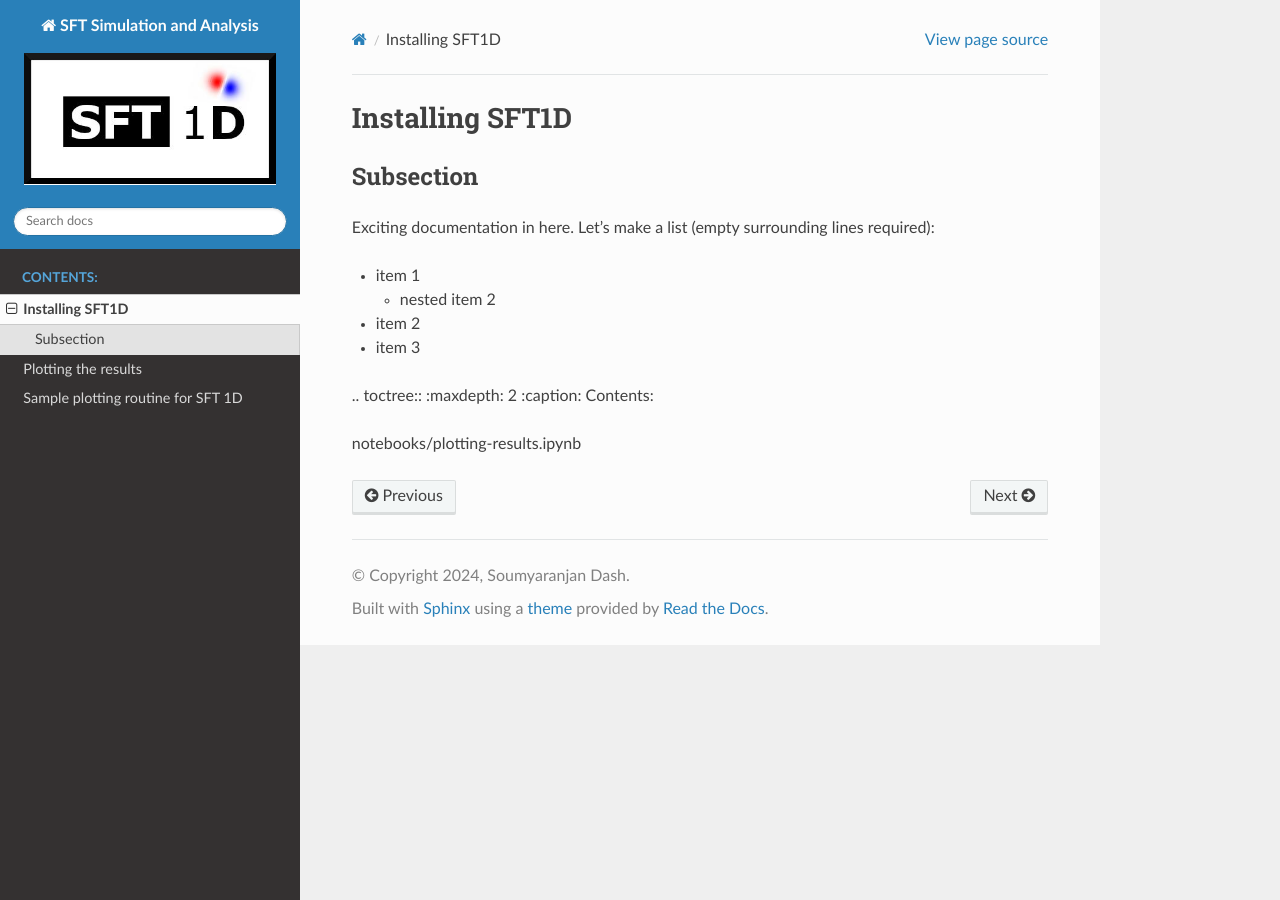
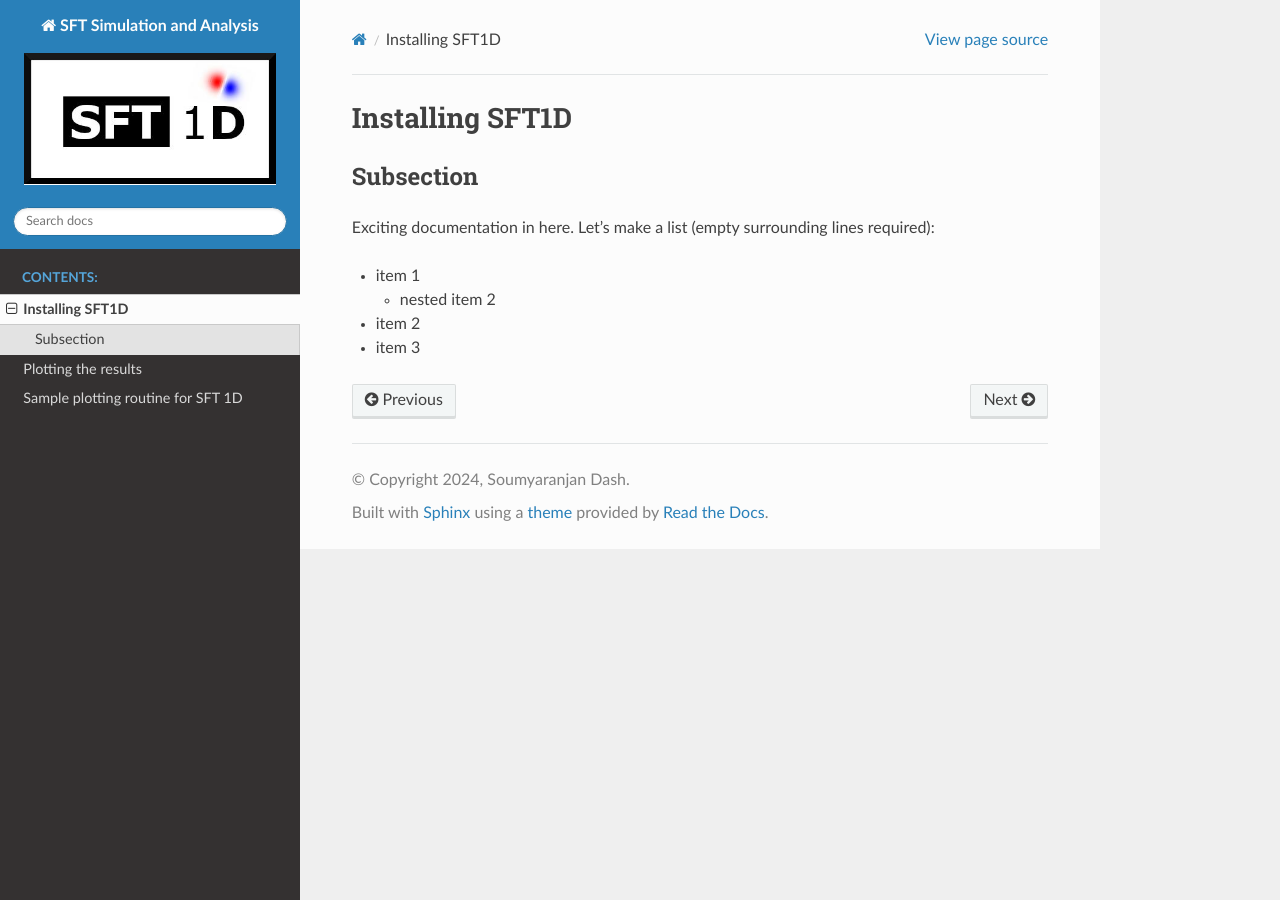
Before and after one commit to sr-dash/SFT-1D, a Sphinx documentation site: the page built from docs/some-feature.md, in a window 1280 px wide. Built offline with Sphinx 7.4.7 and the Read the Docs theme 2.0.0, drawn with Linux system fonts in a browser that asks for light colours.

Commit message:
Fixed Sphinx workflow and main build.

```diff
--- a/docs/some-feature.md
+++ b/docs/some-feature.md
@@ -11,9 +11,3 @@ Let's make a list (empty surrounding lines required):
 
 - item 2
 - item 3
-
-.. toctree::
-   :maxdepth: 2
-   :caption: Contents:
-
-   notebooks/plotting-results.ipynb
```
Also changed, not shown: 1 other file.
